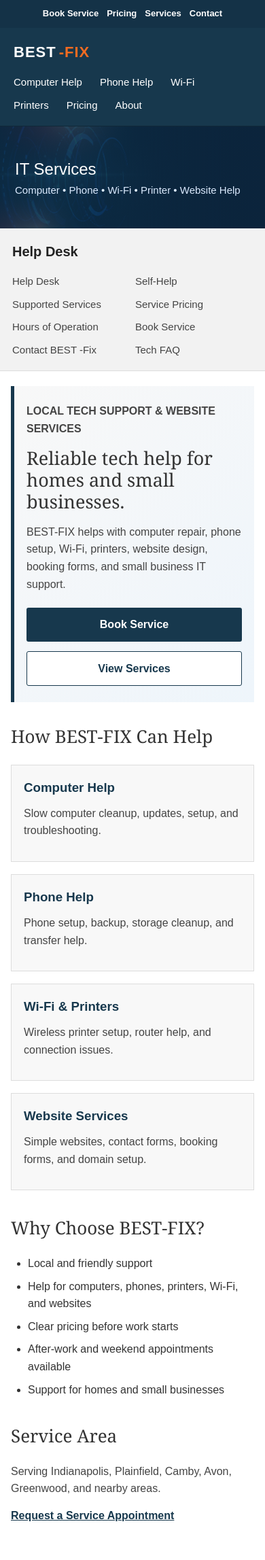
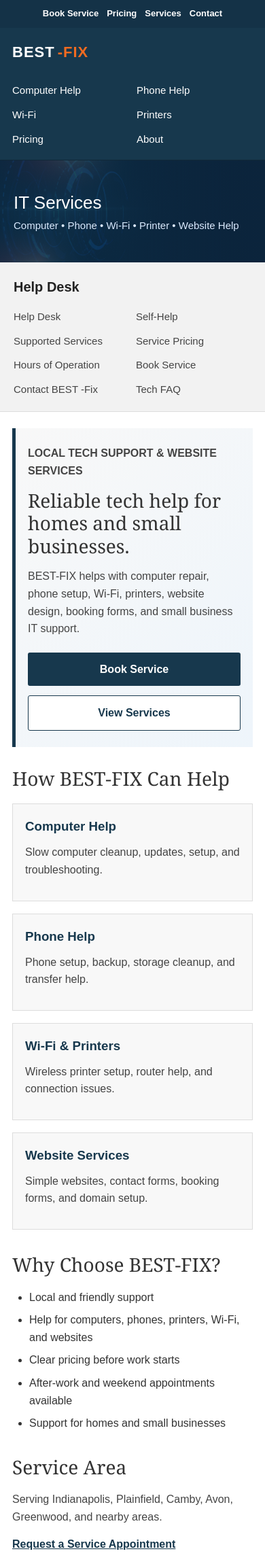
Before and after one commit to DamasceneK/Besttechfix, a Django app: page / in a window 390 px wide. Shown: the top 2295 px of the page at 68% size. Before the commit the page ends 2238 px from the top, so only its background shows below. Run offline with Django 5.2, Linux system fonts and the light colour scheme.

Commit message:
Improve homepage and mobile layout

```diff
--- a/static/css/style.css
+++ b/static/css/style.css
@@ -524,3 +524,106 @@ body {
         grid-template-columns: 1fr;
     }
 }
+/* FINAL PHONE FIX - force true mobile layout */
+@media screen and (max-width: 768px) {
+    html,
+    body {
+        width: 100%;
+        max-width: 100%;
+        overflow-x: hidden;
+    }
+
+    .page-wrapper {
+        width: 100%;
+        max-width: 100%;
+        margin: 0;
+    }
+
+    .main-header-inner,
+    .top-strip-inner {
+        width: 100%;
+        max-width: 100%;
+        padding-left: 18px;
+        padding-right: 18px;
+    }
+
+    .main-nav {
+        display: grid;
+        grid-template-columns: repeat(2, 1fr);
+        gap: 12px;
+        width: 100%;
+        margin-top: 12px;
+    }
+
+    .main-nav a {
+        margin-left: 0;
+        font-size: 15px;
+    }
+
+    .content-layout {
+        display: block;
+        width: 100%;
+    }
+
+    .sidebar {
+        width: 100%;
+        padding: 20px;
+    }
+
+    .sidebar ul {
+        display: grid;
+        grid-template-columns: repeat(2, 1fr);
+        gap: 10px;
+    }
+
+    .main-content {
+        width: 100%;
+        padding: 24px 18px;
+    }
+
+    .main-content h2 {
+        font-size: 28px;
+        line-height: 1.2;
+    }
+
+    .section-banner {
+        width: 100%;
+        padding: 24px 20px;
+    }
+
+    .section-banner h1 {
+        font-size: 26px;
+    }
+
+    .contact-layout {
+        display: flex !important;
+        flex-direction: column !important;
+        width: 100% !important;
+        gap: 20px !important;
+    }
+
+    .contact-info-box {
+        width: 100% !important;
+        padding: 20px !important;
+        margin: 0 !important;
+    }
+
+    .contact-info-box p,
+    .contact-info-box a {
+        font-size: 16px;
+        word-break: break-word;
+    }
+
+    .contact-image-box {
+        width: 100% !important;
+        margin: 0 !important;
+    }
+
+    .contact-image-box img {
+        width: 100% !important;
+        max-width: 100% !important;
+        height: auto !important;
+        display: block !important;
+        object-fit: cover !important;
+    }
+}
```
